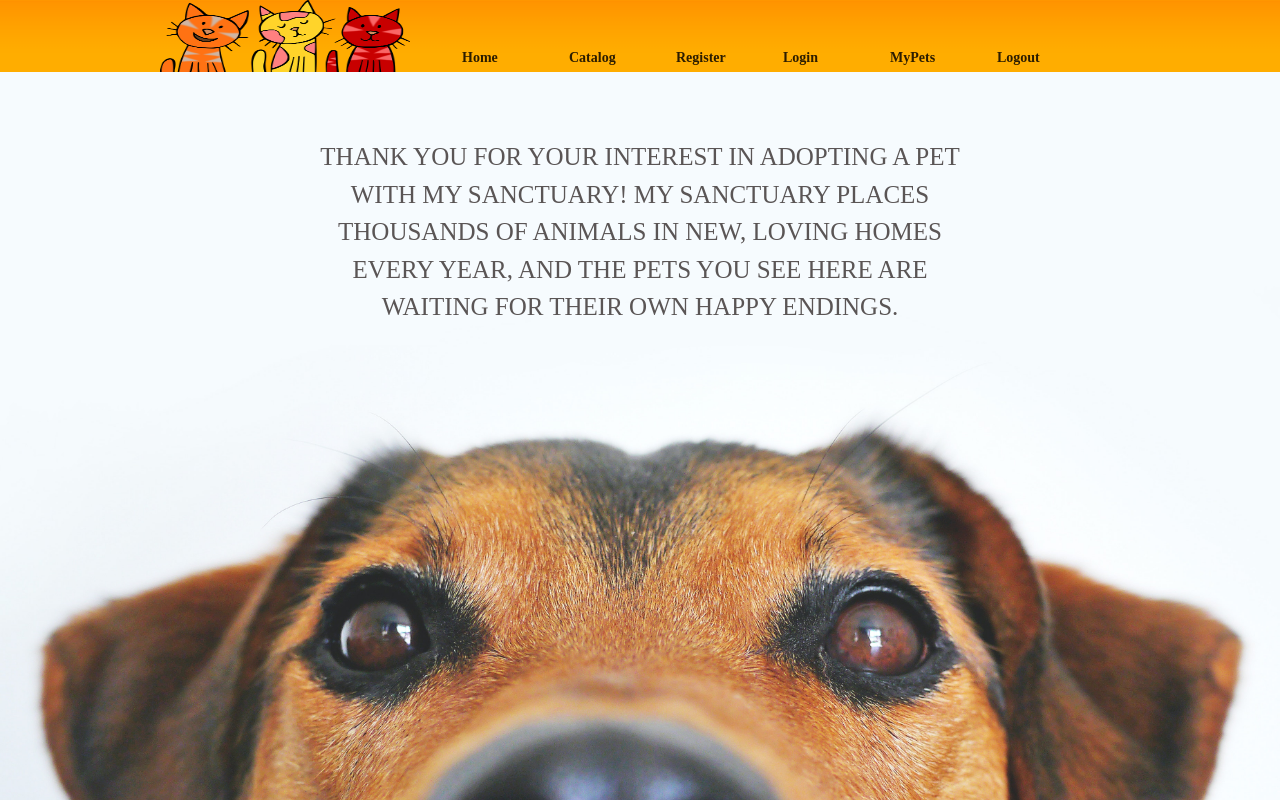
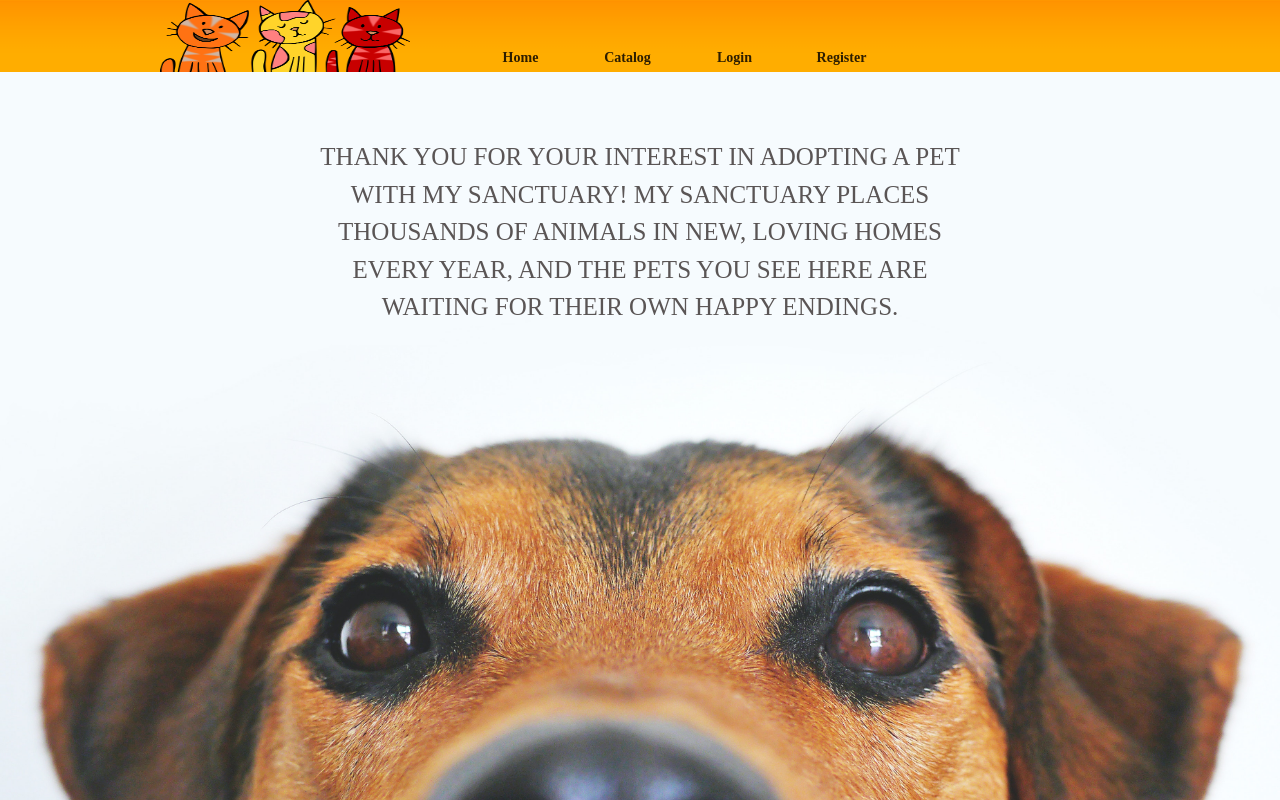
Before and after one commit to Dimitar-Velchev/My-senctury, a React (Create React App) app in the folder client/: page / in a window 1280 px wide. Shown: the top 800 px of the page. Built offline with nearby package versions, Linux system fonts and the light colour scheme.

Commit message:
Add context to login and header

```diff
--- a/client/public/css/style.css
+++ b/client/public/css/style.css
@@ -57,7 +57,7 @@ body{
   height: 55px;
   padding: 0 20px 0 20px;
   text-align: center;
-  width: 67px;
+  width: 157px;
 }
 #header ul.navigation li a:hover {
   color: #ffffff;
--- a/client/src/App.js
+++ b/client/src/App.js
@@ -1,4 +1,5 @@
 import { Route, Switch } from "react-router-dom";
+import { useState } from "react";
 
 import { AuthContext } from "./contexts/AuthContext";
 import Header from "./components/Header/Header";
@@ -13,15 +14,26 @@ import PetDetails from "./components/Details/PetDetails";
 import NotFound from "./components/NotFound/NotFound";
 
 function App() {
+  const [user,setUser] = useState({
+    _id: "",
+    email: "",
+    username:"",
+    accessToken:"",
+  });
+
+  const loginUser = (authData) => {
+    setUser(authData)
+  }
+
   return (
-    <AuthContext.Provider value={true}>
+    <AuthContext.Provider value={{user,loginUser}}>
       <div className="App">
-        <Header />
+        <Header/>
         <Switch>
           <Route path="/" exact component={Home} />
           <Route path="/catalog" exact component={Catalog} />
           <Route path="/catalog/details/:petId" component={PetDetails} />
-          <Route path="/login" component={Login}  />
+          <Route path="/login" component={Login} />
           <Route path="/register" component={Register} />
           <Route path="/mypets" component={MyPets} />
           <Route path="/create" component={Create} />
--- a/client/src/components/Header/Header.js
+++ b/client/src/components/Header/Header.js
@@ -1,18 +1,51 @@
-import {NavLink} from 'react-router-dom'
-function Header (){
-return (
-<div id="header"> <NavLink to="/" id="logo"><img src="images/new-logo.png" width="310" height="120" alt=""/></NavLink>
-    <ul className="navigation">
-      <li><NavLink to="/">Home</NavLink></li>
-      <li><NavLink to="/catalog">Catalog</NavLink></li>
-      <li><NavLink to="/register">Register</NavLink></li>
-      {/* <li><NavLink to="/create">Add Pet</NavLink></li> */}
-      <li><NavLink to="/login">Login</NavLink></li>
-      <li><NavLink to="/mypets">MyPets</NavLink></li>
-      <li><NavLink to="/logout">Logout</NavLink></li>
-    </ul>
-</div>
-);
+import { NavLink } from "react-router-dom";
+import { AuthContext } from "../../contexts/AuthContext";
+import { useContext } from "react";
+
+function Header() {
+  const {user} = useContext(AuthContext);
+
+  const userNav = (
+    <>
+      <li>
+        <NavLink to="/create">Add Pet</NavLink>
+      </li>
+      <li>
+        <NavLink to="/mypets">{user.username}'s Pets</NavLink>
+      </li>
+      <li>
+        <NavLink to="/logout">Logout</NavLink>
+      </li>
+    </>
+  );
+
+  const guestNav = (
+    <>
+      <li>
+        <NavLink to="/login">Login</NavLink>
+      </li>
+      <li>
+        <NavLink to="/register">Register</NavLink>
+      </li>
+    </>
+  );
+
+  return (
+    <div id="header">
+      <NavLink to="/" id="logo">
+        <img src="images/new-logo.png" width="310" height="120" alt="" />
+      </NavLink>
+      <ul className="navigation">
+        <li>
+          <NavLink to="/">Home</NavLink>
+        </li>
+        <li>
+          <NavLink to="/catalog">Catalog</NavLink>
+        </li>
+        {user.username ? userNav : guestNav}
+      </ul>
+    </div>
+  );
 }
 
-export default Header
+export default Header;
--- a/client/src/components/User/LoginForm.js
+++ b/client/src/components/User/LoginForm.js
@@ -1,7 +1,12 @@
 import { Form, Button } from "react-bootstrap";
 import { login } from "../../services/userService";
+import { AuthContext } from "../../contexts/AuthContext";
+import { useContext } from "react";
 
 function LoginForm({ history }) {
+
+  const {loginUser} = useContext(AuthContext);
+
   async function loginHandler(e) {
     e.preventDefault();
     let formData = new FormData(e.currentTarget);
@@ -11,6 +16,9 @@ function LoginForm({ history }) {
     login(email, password)
       .then((res) => {
         console.log(res);
+
+        loginUser(res);
+
         history.push("/catalog");
       })
       .catch((err) => {
```
